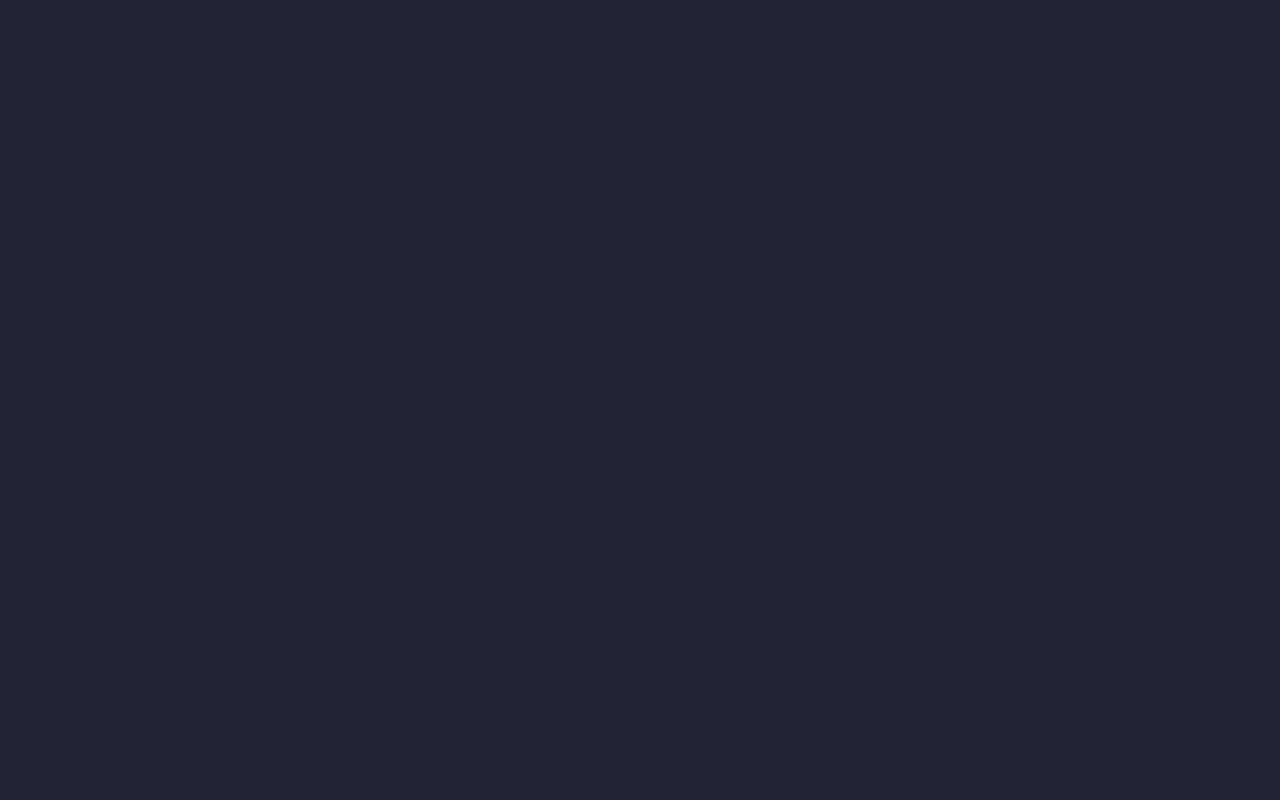
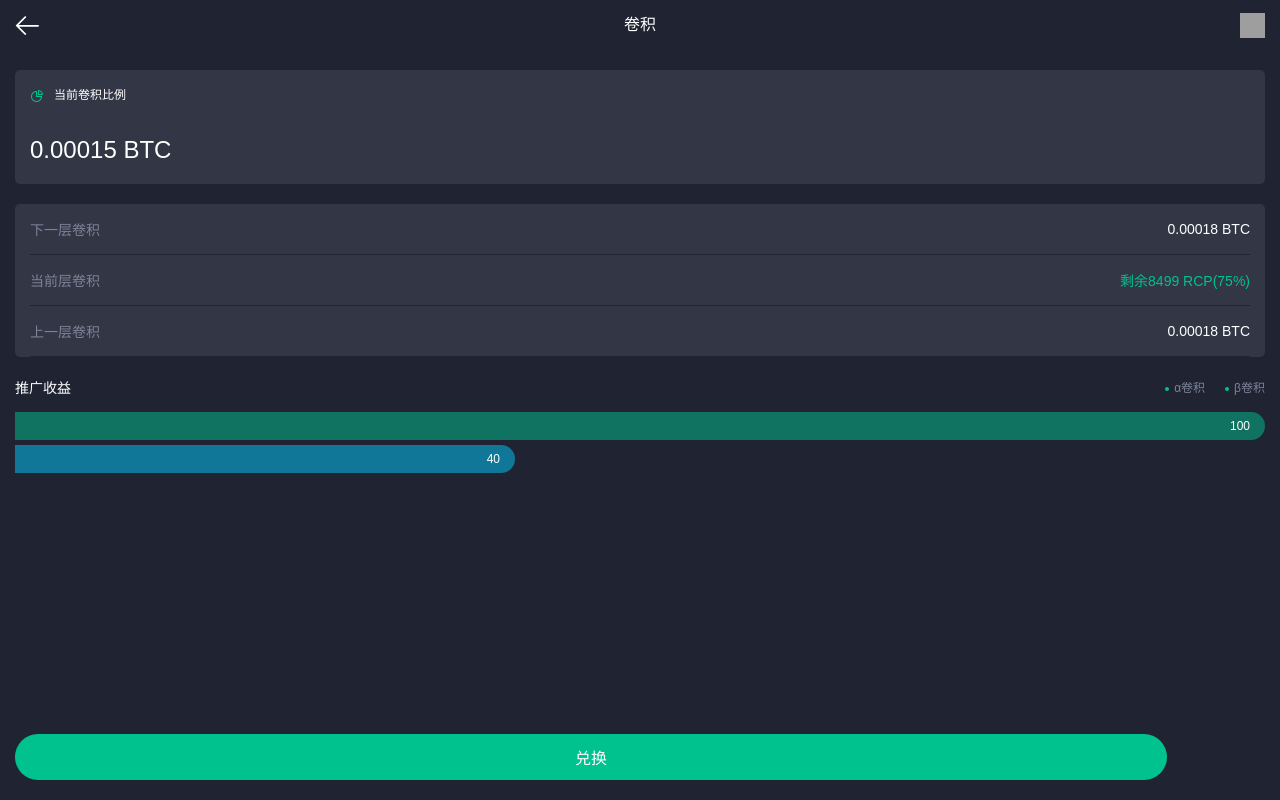
Before and after one commit to Gringe920/CTC-Wallet, a Vue app: page /convolution in a window 1280 px wide. Built offline with nearby package versions, Linux system fonts and the light colour scheme; grey boxes are pictures that could not be loaded.

Commit message:
convolution卷积

```diff
--- a/src/components/button.vue
+++ b/src/components/button.vue
@@ -1,5 +1,5 @@
 <template>
-    <div class="container"
+    <div class="btn-container"
          @click="comfirm"
          :style="{width: width, height: height}">
         <button :style="{background: bgColor}" class="bor-radio">
@@ -30,7 +30,7 @@ export default {
 }
 </script>
 <style lang="scss" scoped>
-.container{
+.btn-container{
     text-align: center;
     margin: 0 auto;
     i{
--- a/src/router.js
+++ b/src/router.js
@@ -19,6 +19,7 @@ import ExportAddr from './views/user/exportAddr'
 import MnemonicWord from './views/user/mnemonicWord'
 
 import Login from './views/login'
+import Convolution from './views/dapp/convolution'
 
 Vue.use(Router)
 export default new Router({
@@ -122,6 +123,11 @@ export default new Router({
       component: Login
     },
     {
+      path: '/convolution',
+      name: 'convolution',
+      component: Convolution
+    },
+    {
       path: '/about',
       name: 'about',
       // route level code-splitting
--- /dev/null
+++ b/src/views/dapp/convolution.vue
@@ -0,0 +1,157 @@
+<template>
+    <div class="container">
+        <Header title="卷积"/>
+        <div class="content">
+            <div class="percent common-bg">
+                <div class="c-title">
+                    <i></i>当前卷积比例
+                </div>
+                <div class="count">
+                    0.00015 BTC
+                </div>
+            </div>
+            <div class="convolut-list common-bg">
+                <div class="con-row">
+                    <div class="name">下一层卷积</div>
+                    <div class="value">0.00018 BTC</div>
+                </div>
+                <div class="con-row">
+                    <div class="name">当前层卷积</div>
+                    <div class="value green">剩余8499 RCP(75%)</div>
+                </div>
+                <div class="con-row">
+                    <div class="name">上一层卷积</div>
+                    <div class="value">0.00018 BTC</div>
+                </div>
+            </div>
+            <div class="profit">
+                <div class="pro-title">
+                    <p class="p-tit">推广收益</p>
+                    <div class="tips">
+                        <span><i></i>α卷积</span>
+                        <span><i></i>β卷积</span>
+                    </div>
+                </div>
+                <div class="process-bars">
+                    <div class="bar green" style="width: 100%">100</div>
+                    <div class="bar blue" style="width: 40%">40</div>
+                </div>
+            </div>
+            <r-button text="兑换" class="convolut-btn"
+                      @comfirm="$router.push({'path': '/'})"/>
+        </div>
+    </div>
+</template>
+
+<script>
+export default {
+
+}
+</script>
+
+<style lang="scss" scoped>
+.container{
+    padding-top: 70px;
+    .content{
+        margin: 0px 15px;
+        & >.common-bg{
+            background-color: #323645;
+            border-radius: 5px;
+            padding: 15px;
+            margin-bottom: 20px;
+        }
+        .percent{
+            .c-title{
+                font-size: 12px;
+                color:#fff;
+                margin-bottom: 33px;
+                i{
+                    display: inline-block;
+                    background-size: 100% 100%;
+                    background-image: url('../../assets/images/pie_chart@2x.png');
+                    width: 14px;
+                    height: 14px;
+                    margin-right: 10px;
+                    vertical-align: middle;
+                }
+            }
+            .count{
+                font-size: 24px;
+                color: #fff;
+                margin-bottom: 5px;
+            }
+        }
+        .convolut-list{
+            padding: 0 15px;
+            .con-row{
+                display: flex;
+                align-items: center;
+                justify-content:  space-between;
+                font-size: 14px;
+                border-bottom: 1px solid #1F2332;
+                .name{
+                    color: #7D8398;
+                    padding: 15px 0;
+                }
+                .value{
+                    color: #fff;
+                    &.green{
+                        color: #00C28F;
+                    }
+                }
+            }
+        }
+        .profit{
+            .pro-title{
+                display: flex;
+                justify-content: space-between;
+                align-items: center;
+                margin-bottom: 15px;
+                p.p-tit{
+                    font-size: 14px;
+                    color: #fff;
+                }
+                .tips{
+                    span{
+                        font-size: 12px;
+                        color: #7D8398;
+                        margin-left: 20px;
+                        i{
+                            width: 4px;
+                            height: 4px;
+                            display: inline-block;
+                            background-color: #00C28F;
+                            border-radius: 4px;
+                            margin-right: 5px;
+                            vertical-align: middle;
+                        }
+                    }
+                }
+            }
+            .process-bars{
+                .bar{
+                    padding: 7px 15px;
+                    border-top-right-radius: 30px;
+                    border-bottom-right-radius: 30px;
+                    text-align: right;
+                    margin-bottom: 5px;
+                    color: #fff;
+                    font-size: 12px;
+                    &.green{
+                        background-color: #107260;
+                    }
+                    &.blue{
+                        background-color: #107798;
+                    }
+                }
+
+            }
+        }
+        .convolut-btn{
+            position: absolute;
+            bottom: 20px;
+            width: 90%;
+        }
+    }
+}
+</style>
--- a/src/views/dapp/index.vue
+++ b/src/views/dapp/index.vue
@@ -4,7 +4,7 @@
       <div class="bg"></div>
       <div class="content">
         <div class="text1">共识</div>
-        <div class="navbox">
+        <div class="navbox" @click="$router.push({path: './convolution'})">
           <div class="left">
             <img src="../../assets/images/convolution@2x.png" alt="" srcset="">
             <div class="text">
```
Also changed, not shown: src/views/dapp/exchange.vue (added).
